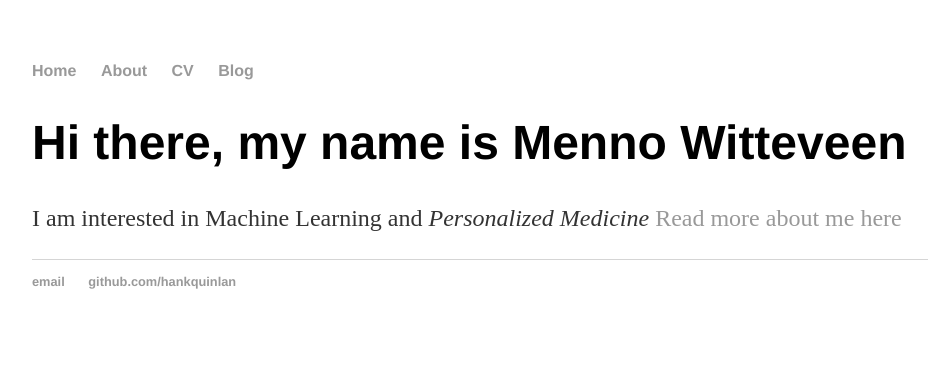
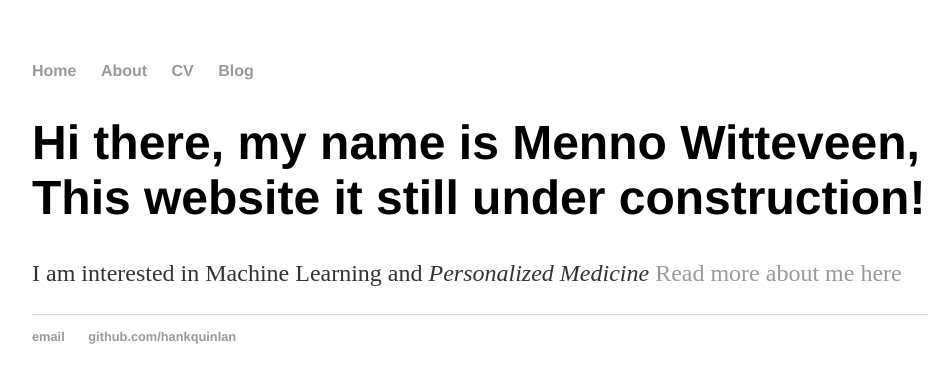
Before and after one commit to MennoWitteveen/mennowitteveen.github.io, a Jekyll site: the page built from index.html, in a window 1280 px wide. Shown: the top 383 px of the page, without its empty margins (160-1112 px from the left). Built offline with Jekyll 4.4.1, drawn with Linux system fonts in a browser that asks for light colours.

Commit message:
Update index.html
Underconstruction text update

```diff
--- a/index.html
+++ b/index.html
@@ -4,6 +4,6 @@ title: Menno Witteveen's webpage
 ---
 
 		<div class="blurb">
-			<h1>Hi there, my name is Menno Witteveen</h1>
+			<h1>Hi there, my name is Menno Witteveen, This website it still under construction!</h1>
 			<p>I am interested in Machine Learning and <em>Personalized Medicine</em> <a href="/about">Read more about me here</a></p>
 		</div>
```
